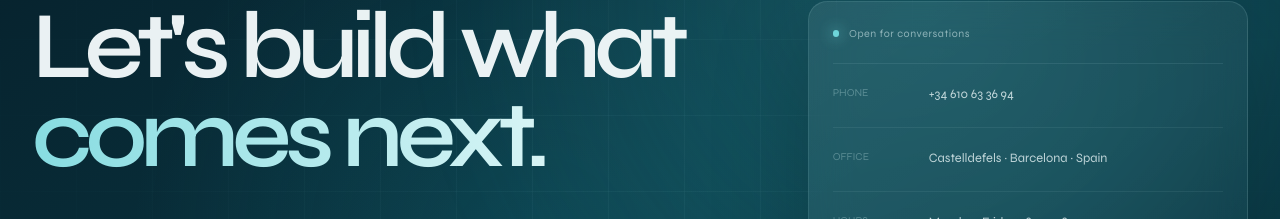
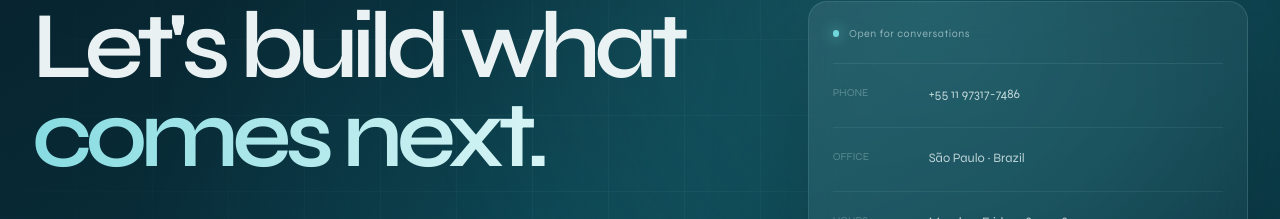
Before and after one commit to lucasz-g/tewo-lp, a Next.js app: page /contact in a window 1280 px wide. Shown: the part 265-484 px from the top of the page. Built offline with nearby package versions, Linux system fonts and the light colour scheme.

Commit message:
Updating info contact page

```diff
--- a/app/contact/page.tsx
+++ b/app/contact/page.tsx
@@ -44,12 +44,12 @@ export default function Contact() {
             <div>
               <dt>Phone</dt>
               <dd>
-                <a href="tel:+34610633694">+34 610 63 36 94</a>
+                <a href="tel:+551197317-7486">+55 11 97317-7486</a>
               </dd>
             </div>
             <div>
               <dt>Office</dt>
-              <dd>Castelldefels · Barcelona · Spain</dd>
+              <dd>São Paulo · Brazil</dd>
             </div>
             <div>
               <dt>Hours</dt>
```
